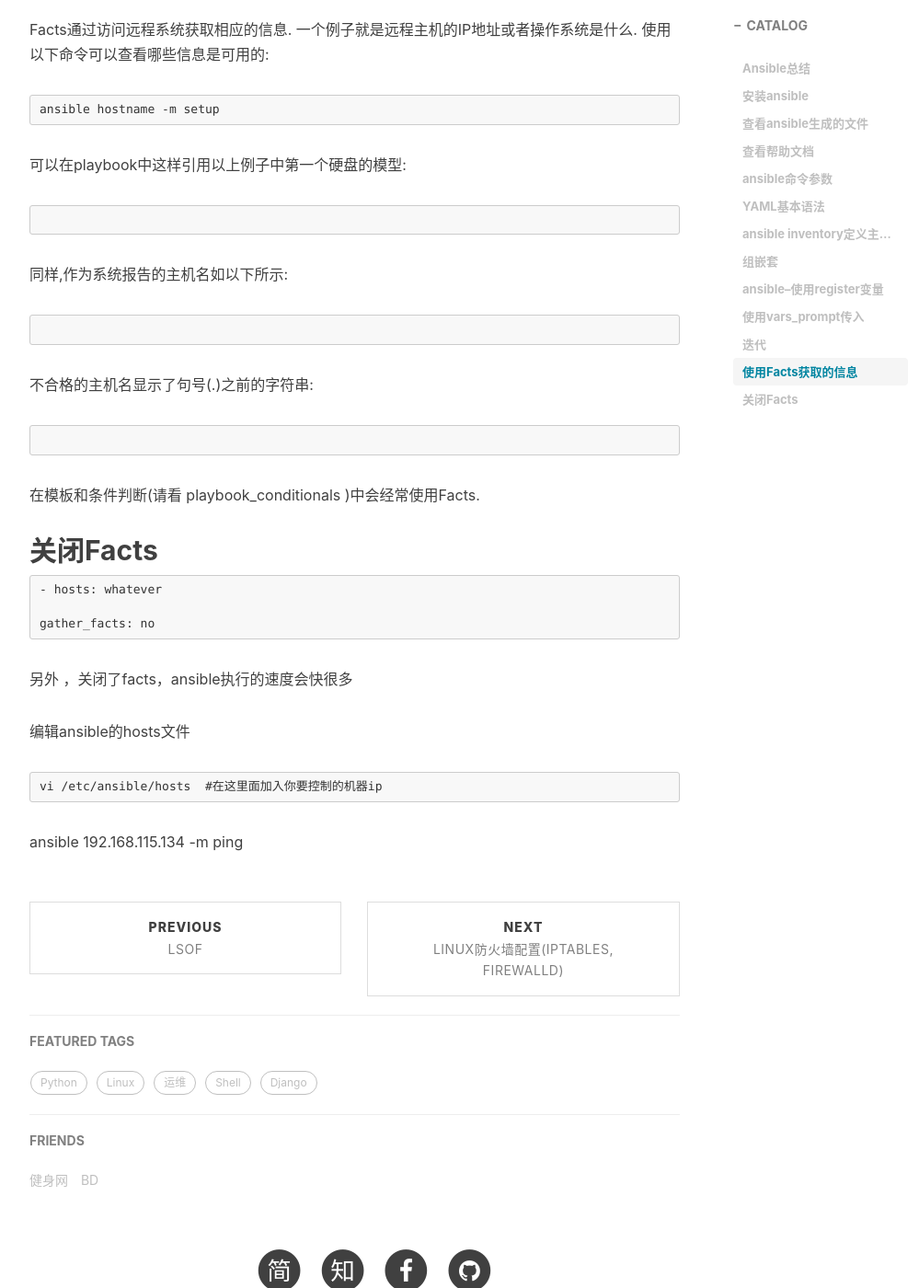
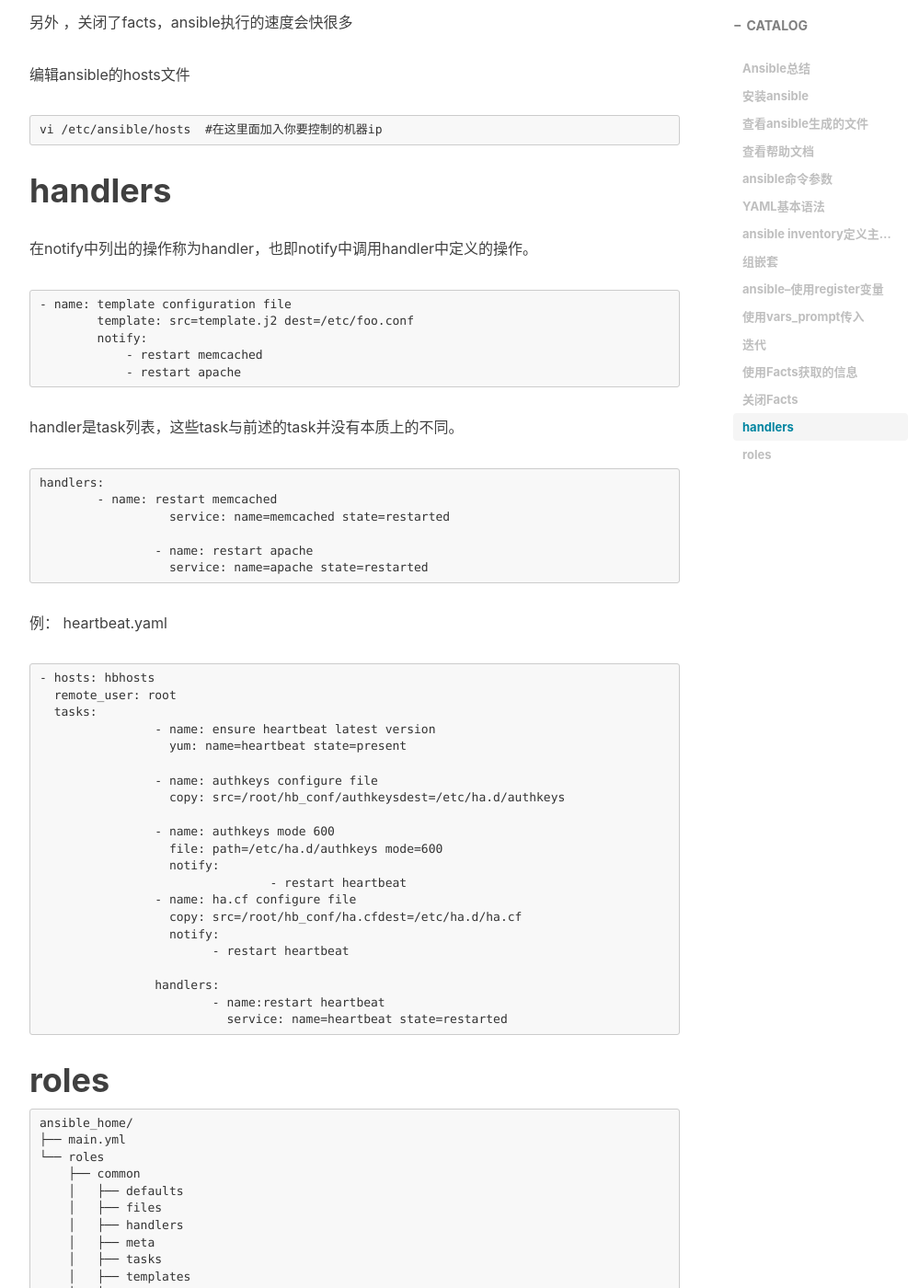
Before and after one commit to handerfly/handerfly.github.io, a Jekyll site: the page built from _posts/2019-05-18-Ansible总结.md, in a window 1280 px wide and 1400 px high, scrolled down 7566 px. Shown: the whole window at 92% size, without its empty margins (233-1232 px from the left). Built offline with Jekyll 4.4.1, drawn with Linux system fonts in a browser that asks for light colours; nearby versions of some CDN libraries; comment, search, counter and statistics services are not loaded; some of the changed text lies outside the part shown.

Commit message:
Update 2019-05-18-Ansible总结.md

````diff
--- a/_posts/2019-05-18-Ansible总结.md
+++ b/_posts/2019-05-18-Ansible总结.md
@@ -238,42 +238,6 @@ please input your value: nihao
 please input two value [good]:
 ```
 ansible roles 在被引用时如何传递变量
-```
-ansible_home/
-├── main.yml
-└── roles
-    ├── common
-    │   ├── defaults
-    │   ├── files
-    │   ├── handlers
-    │   ├── meta
-    │   ├── tasks
-    │   ├── templates
-    │   └── vars
-    ├── dbservers
-    │   ├── defaults
-    │   ├── files
-    │   ├── handlers
-    │   ├── meta
-    │   ├── tasks
-    │   ├── templates
-    │   └── vars
-    └── webservers
-        ├── defaults
-        ├── files
-        ├── handlers
-        ├── meta
-        ├── tasks
-        │   ├── apache_conf.yml
-        │   ├── apache_vhost_conf.yml
-        │   └── main.yml
-        ├── templates
-        │   ├── apache_conf.j2
-        │   └── apache_vhost.conf.j2
-        └── vars
-            └── main.yml
-```
-
 覆盖或者新增roles的变量
 ```
 ---
@@ -342,4 +306,125 @@ gather_facts: no
 vi /etc/ansible/hosts  #在这里面加入你要控制的机器ip
 ```
 
-ansible 192.168.115.134 -m ping
+
+# handlers
+在notify中列出的操作称为handler，也即notify中调用handler中定义的操作。
+```
+- name: template configuration file
+        template: src=template.j2 dest=/etc/foo.conf
+        notify:
+            - restart memcached
+            - restart apache
+```
+handler是task列表，这些task与前述的task并没有本质上的不同。
+```
+handlers:
+        - name: restart memcached
+		  service: name=memcached state=restarted
+
+		- name: restart apache
+		  service: name=apache state=restarted
+```
+
+例： heartbeat.yaml
+```
+- hosts: hbhosts
+  remote_user: root
+  tasks:
+		- name: ensure heartbeat latest version
+		  yum: name=heartbeat state=present
+
+		- name: authkeys configure file
+		  copy: src=/root/hb_conf/authkeysdest=/etc/ha.d/authkeys
+
+		- name: authkeys mode 600
+		  file: path=/etc/ha.d/authkeys mode=600
+		  notify:
+				- restart heartbeat
+		- name: ha.cf configure file
+		  copy: src=/root/hb_conf/ha.cfdest=/etc/ha.d/ha.cf
+		  notify:
+			- restart heartbeat
+
+		handlers:
+			- name:restart heartbeat
+			  service: name=heartbeat state=restarted
+```
+
+# roles
+```
+ansible_home/
+├── main.yml
+└── roles
+    ├── common
+    │   ├── defaults
+    │   ├── files
+    │   ├── handlers
+    │   ├── meta
+    │   ├── tasks
+    │   ├── templates
+    │   └── vars
+    ├── dbservers
+    │   ├── defaults
+    │   ├── files
+    │   ├── handlers
+    │   ├── meta
+    │   ├── tasks
+    │   ├── templates
+    │   └── vars
+    └── webservers
+        ├── defaults
+        ├── files
+        ├── handlers
+        ├── meta
+        ├── tasks
+        │   ├── apache_conf.yml
+        │   ├── apache_vhost_conf.yml
+        │   └── main.yml
+        ├── templates
+        │   ├── apache_conf.j2
+        │   └── apache_vhost.conf.j2
+        └── vars
+            └── main.yml
+```
+a）创建role的步骤
+(1) 创建以roles命名的目录；
+(2) 在roles目录中分别创建以各角色名称命名的目录，如webservers等；
+(3) 在每个角色命名的目录中分别创建files、handlers、meta、tasks、templates和vars目录；用不到的目录可以创建为空目录，也可以不创建；
+(4) 在playbook文件中，调用各角色；
+
+b） role内各目录中可用的文件
+tasks目录：至少应该包含一个名为main.yml的文件，其定义了此角色的任务列表；此文件可以使用include包含其它的位于此目录中的task文件；
+files目录：存放由copy或script等模块调用的文件；
+templates目录：template模块会自动在此目录中寻找Jinja2模板文件；
+handlers目录：此目录中应当包含一个main.yml文件，用于定义此角色用到的各handler；在handler中使用include包含的其它的handler文件也应该位于此目录中；
+vars目录：应当包含一个main.yml文件，用于定义此角色用到的变量；
+meta目录：应当包含一个main.yml文件，用于定义此角色的特殊设定及其依赖关系；ansible 1.3及其以后的版本才支持；
+default目录：为当前角色设定默认变量时使用此目录；应当包含一个main.yml文件；
+
+在playbook中，可以这样使用roles（调用common和webservers角色了）：
+```
+---
+   - hosts: webservers
+     roles:
+        - common
+        - webservers
+```
+
+也可以向roles传递参数，例如：
+```
+---
+   - hosts: webservers
+     roles:
+        - common
+        - { role: foo_app_instance, dir:'/opt/a',  port: 5000 }
+        - { role: foo_app_instance, dir:'/opt/b',  port: 5001 }
+```
+
+甚至也可以条件式地使用roles，例如：
+```
+---
+    - hosts: webservers
+      roles:
+          - { role: some_role, when:"ansible_os_family == 'RedHat'" }
+```
````
